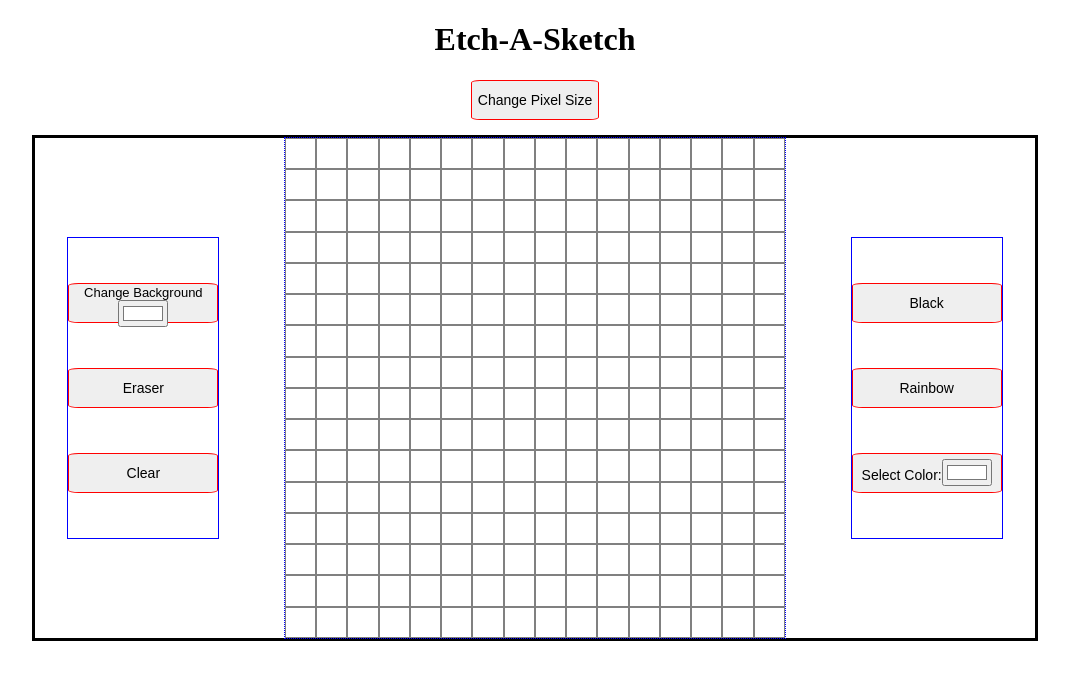
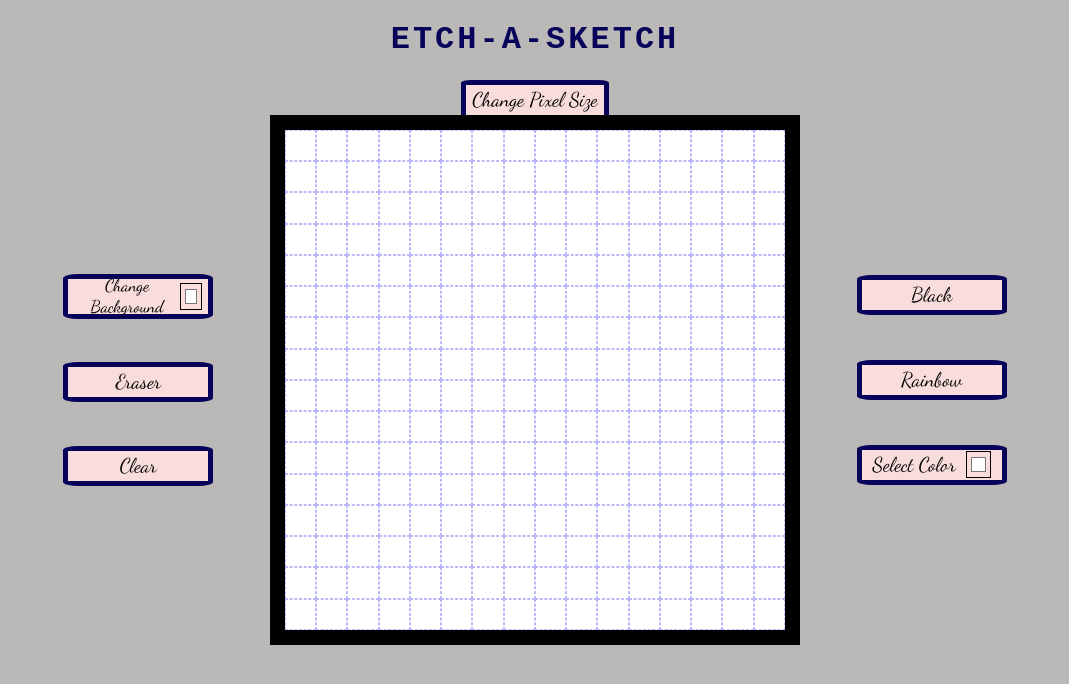
Before and after one commit to Gambit142/etch-a-sketch, a plain HTML site: page index.html in a window 1280 px wide. Shown: the whole page, without its empty margins (105-1174 px from the left). Drawn offline with Linux system fonts and the light colour scheme; a web font is replaced by a local one.

Commit message:
Final commit: Added more styles, tags and scripts

```diff
--- a/index.html
+++ b/index.html
@@ -2,8 +2,11 @@
 <html lang='eng'>
     <head>
         <meta charset="UTF-8">
+        <meta name="viewport" content="width=device-width, initial-scale=1" />
         <title>Etch-A-Sketch</title>
         <link rel='stylesheet' type='text/css' href='styles.css'>
+        <link href="https://fonts.googleapis.com/css2?family=Akaya+Kanadaka&display=swap" rel="stylesheet" type="text/css">
+        <link href="https://fonts.googleapis.com/css2?family=Dancing+Script&display=swap" rel="stylesheet" type="text/css">
     </head>
     <body>
         <div id='header'>
--- a/scripts.js
+++ b/scripts.js
@@ -41,7 +41,7 @@ const clearButton = document.createElement('button');
     clearButton.appendChild(button3);
     clearButton.setAttribute('onclick', 'clearFunction()');
     function clearFunction() {
-        gridContainer.style.backgroundColor = 'white';
+        gridContainer.style.backgroundColor = pixel.value;
         clearGrid();
         createGrid(16);
     }
@@ -54,7 +54,7 @@ function createGrid(num) {
     for (let i = 0; i < Math.pow(num, 2); i++) {
         let grids = document.createElement('div');
         grids.setAttribute('class', 'grid-items');
-        grids.style.border = '0.5px solid grey';
+        grids.style.border = '0.1px dashed rgb(187, 183, 252)';
         gridContainer.appendChild(grids);
     }
 }
@@ -93,7 +93,7 @@ const rainbowButton = document.createElement('button');
     colorButtons.appendChild(rainbowButton);
 const selectColor = document.createElement('button');
     selectColor.setAttribute('class', 'select-color')
-    const button6 = document.createTextNode('Select Color:');
+    const button6 = document.createTextNode('Select Color');
     selectColor.appendChild(button6);
     let chooseColor = document.createElement('input');
     chooseColor.setAttribute('type', 'color');
--- a/styles.css
+++ b/styles.css
@@ -1,5 +1,13 @@
 body {
-    background-color: white;
+    background-color: rgb(187, 184, 184);
+}
+.title {
+    font-family: "Akaya Kanadaka", monospace;
+    font-size: 32px;
+    word-spacing: 15px;
+    letter-spacing: 3px;
+    text-transform: uppercase;
+    color:rgb(8, 3, 90);
 }
 #general-container{
     display: flex;
@@ -7,23 +15,23 @@ body {
     justify-content: space-around;
     align-items: center;
     margin: 0 auto;
-    border: 3px black solid;
-    height: 500px;
+    height: 450px;
     width: 1000px;
 }
 .utility-buttons {
     display: flex;
-    border: 1px solid blue;
     flex-direction: column;
     justify-content: space-evenly;
     height: 300px;
     width: 150px;
 }
 .background-button, .eraser-button, .clear-button {
+    background-color: rgb(249 220 220);
     height: 40px;
-    font-size: 14px;
-    border: 0.5px solid red;
-    border-radius: 7%;
+    font-family: "Dancing Script", sans-serif;
+    font-size: 20px;
+    border: 5px solid rgb(8, 3, 90);
+    border-radius: 10%;
     cursor: pointer;
 }
 :root {
@@ -36,21 +44,23 @@ body {
     display: grid;
     grid-template-columns: repeat(var(--cols), 1fr);
     grid-template-rows: repeat(var(--rows), 1fr);
-    border: 1px dotted blue;
+    border: 15px black solid;
+    background-color: white;
 }
 .color-buttons {
     display: flex;
-    border: 1px solid blue;
     flex-direction: column;
     justify-content: space-evenly;
     height: 300px;
     width: 150px;
 }
 .black-button, .rainbow-button, .select-color {
+    background-color: rgb(249 220 220);
     height: 40px;
-    font-size: 14px;
-    border: 0.5px solid red;
-    border-radius: 7%;
+    font-family: "Dancing Script", sans-serif;
+    font-size: 20px;
+    border: 5px solid rgb(8, 3, 90);
+    border-radius: 10%;
     cursor: pointer;
 }
 #header {
@@ -58,15 +68,39 @@ body {
 }
 #pixel {
     text-align: center;
-    margin-bottom: 15px;
+    margin-bottom: 35px;
 }
 .pixel-size {
+    background-color: rgb(249 220 220);
     height: 40px;
-    font-size: 14px;
-    border: 0.5px solid red;
+    font-family: "Dancing Script", sans-serif;
+    font-size: 20px;
+    border: 5px solid rgb(8, 3, 90);
     border-radius: 7%;
     cursor: pointer;
 }
 .background-button{
-    font-size: 13px;
+    height: 45px;
+    word-wrap: break-word;
+    font-size: 17px;
+    display: flex;
+    justify-content: space-around;
+    align-items: center;
+    align-self: center;
 }
+.select-color{
+    font-size: 20px;
+    display: flex;
+    justify-content: space-around;
+    align-items: center;
+    align-self: center;
+    width: 100%;
+}
+.background-button input[type=color], .select-color input[type=color] {
+   width: 25px;
+   border: black 1.5px solid;
+   background-color: rgb(249 220 220);
+}
+button:hover {
+    background-color: rgb(250, 151, 151);
+}
```
